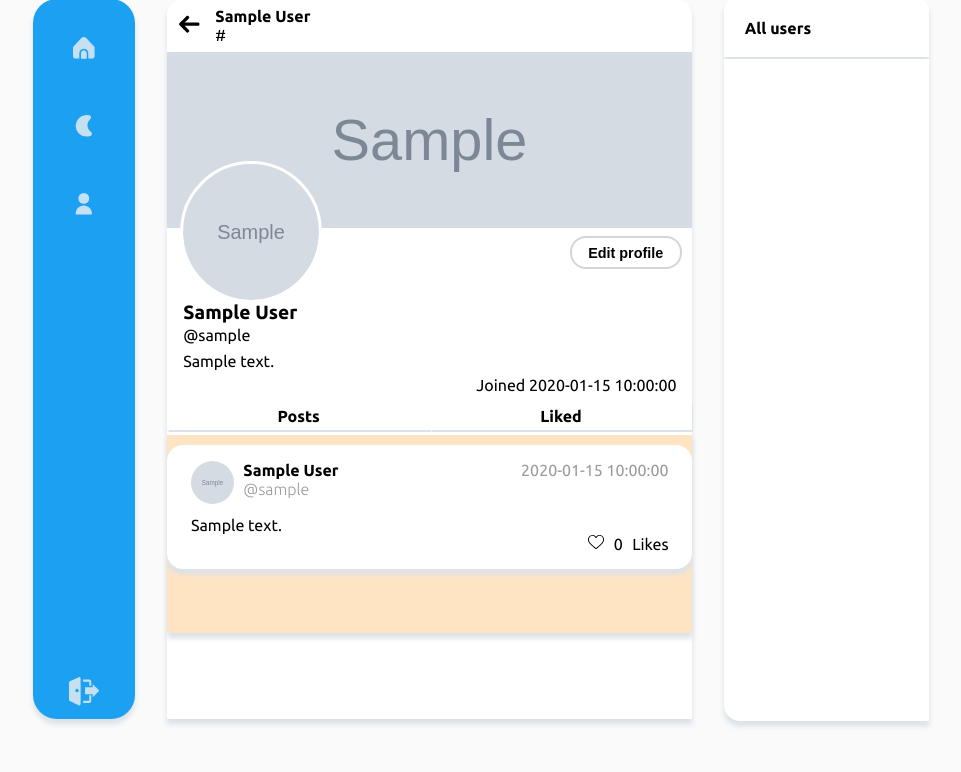
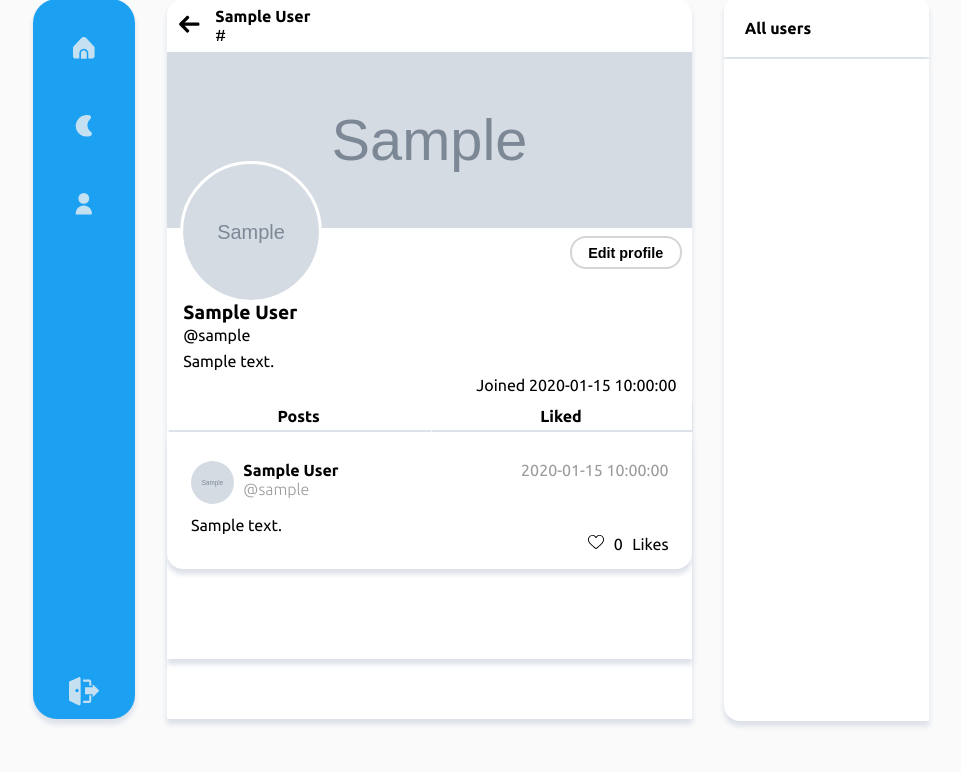
Before and after one commit to miriacode/hashapp, a Flask app: a page that uses flask_app/templates/profile.html in a window 1280 px wide. Shown: the part 41-813 px from the top of the page, without its empty margins (159-1120 px from the left). Run offline with Flask 2, Linux system fonts and the light colour scheme; the visitor is signed in with stand-in values (Sample User, id 1); tables that the repository leaves empty hold one stand-in row (values such as "Sample post"); grey boxes marked "Sample" are stand-in pictures.

```diff
--- a/flask_app/static/css/styles.css
+++ b/flask_app/static/css/styles.css
@@ -641,10 +641,10 @@ body{
 
 .profile__posts{
     display: block;
-    background-color: bisque;
+    /* background-color: bisque; */
     padding-top:2% ;
     width:100%;
-    height:15.5vw;
+    height:17.5vw;
 }
 
 
```
Also changed, not shown: flask_app/static/assets/images/fernando_profile_image.jpg (added), flask_app/static/assets/images/fernando_profile_image.png (added), flask_app/static/assets/images/juanita_profile_image.png (added), flask_app/static/assets/images/mario_profile_image.jpg (added), flask_app/static/assets/images/miriam_profile_image.png (added), flask_app/static/assets/images/pepito_profile_image.jpg (added).
